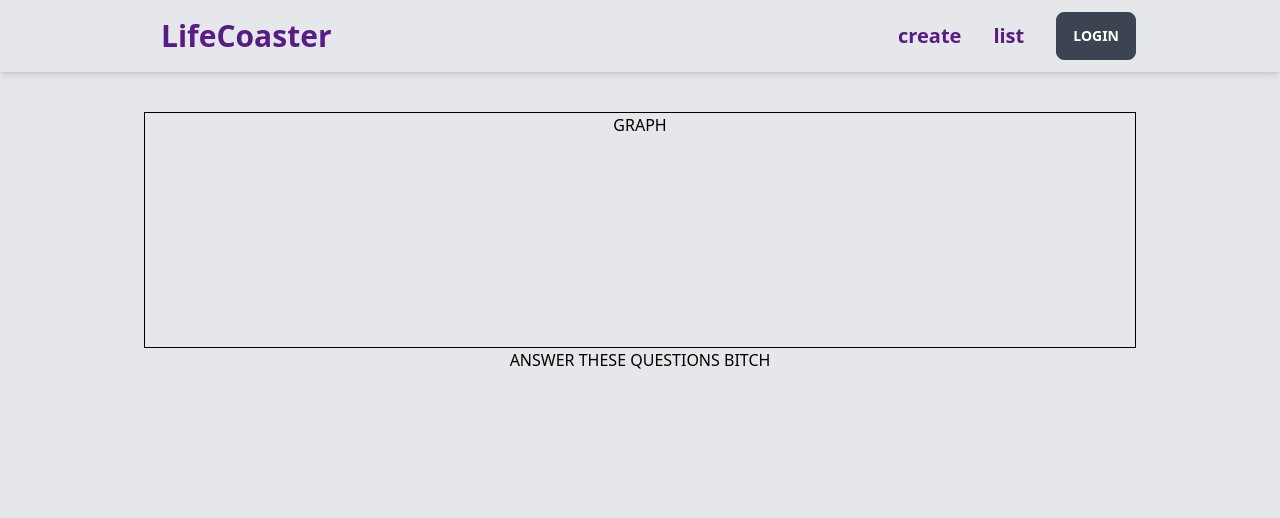
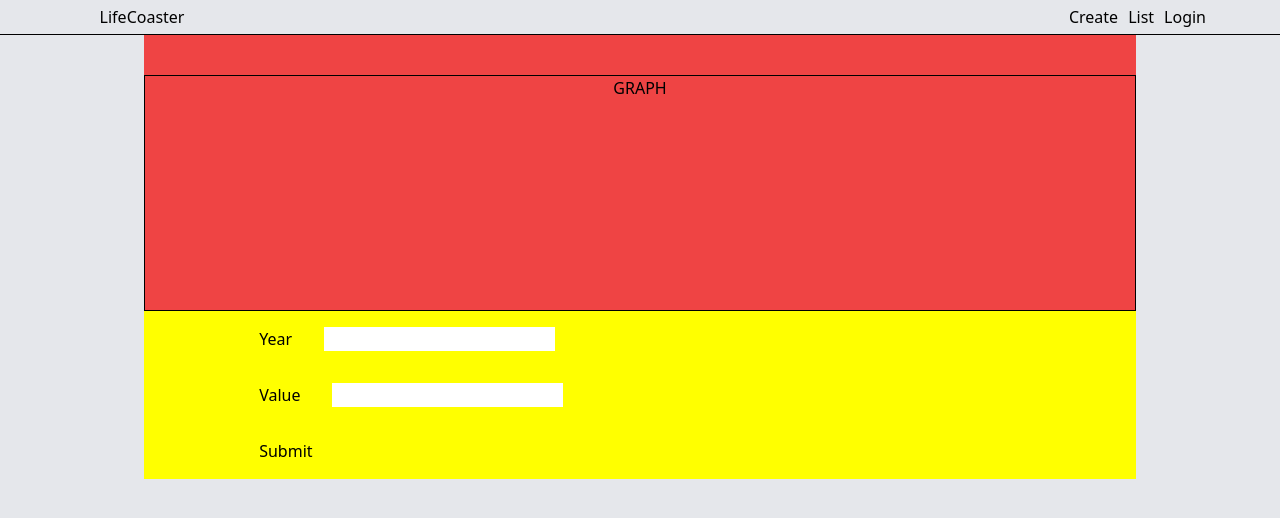
Before and after one commit to DKimGitHub/LifeCoaster, a Next.js app: page /create in a window 1280 px wide. Shown: the top 518 px of the page. Built offline with nearby package versions, Linux system fonts and the light colour scheme; no server answers.

Commit message:
Skeleton

```diff
--- a/app/create/page.tsx
+++ b/app/create/page.tsx
@@ -1,6 +1,27 @@
+import React from "react";
+import createStyles from "../../styles/create.module.css"
+
+/*function handleSubmit (event: React.SyntheticEvent<HTMLFormElement>) {
+	event.preventDefault();
+	const form = event.currentTarget;
+	const formElements = form.elements;
+}*/
+
 export default async function Page() {
-return <div className="flex flex-col items-center">
-    <div className="mt-10 w-full aspect-[21/5] border border-black text-center"> GRAPH </div>
-    <div> ANSWER THESE QUESTIONS BITCH </div>
-</div>;
+  return (
+    <div className="flex flex-col items-center bg-red-500">
+      <div className="mt-10 aspect-[21/5] w-full border border-black text-center">
+        GRAPH
+      </div>
+      <div className={createStyles.formContainer}>
+        <form>
+			  	<label className={createStyles.formLabel}>Year</label>
+					<input className={createStyles.formInput} type="text"/><br/>
+					<label className={createStyles.formLabel}>Value</label>
+					<input className={createStyles.formInput} type="text"/><br/>
+					<input className={createStyles.formInput} type="submit" value="Submit"/>
+        </form>
+      </div>
+    </div>
+  );
 }
--- a/components/AuthButtonHeader.tsx
+++ b/components/AuthButtonHeader.tsx
@@ -1,14 +1,16 @@
 "use client";
 
 import { signIn, signOut, useSession } from "next-auth/react";
+import headerStyles from "../styles/header.module.css";
+
 export default function AuthButtonHeader() {
   const { data: session } = useSession();
   return session ? (
-    <button className="btn" onClick={() => signOut()}>
+    <button className={headerStyles.link} onClick={() => signOut()}>
       logout
     </button>
   ) : (
-    <button className="btn" onClick={() => signIn()}>
+    <button className={headerStyles.link} onClick={() => signIn()}>
       Login
     </button>
   );
--- a/components/Header.tsx
+++ b/components/Header.tsx
@@ -1,10 +1,35 @@
 import Link from "next/link";
-import AuthButtonHeader from "./AuthButtonHeader"
+import AuthButtonHeader from "./AuthButtonHeader";
+import headerStyles from "../styles/header.module.css";
 
 export default function Header() {
-
   return (
-    <header className="navbar z-50 shadow-md py-3 pr-6 sm:px-8 md:px-16 lg:px-36">
+    <nav className={headerStyles.nav}>
+      <div className={headerStyles.logo}>
+        <Link href="/" className={headerStyles.link}>
+          LifeCoaster
+        </Link>
+      </div>
+      <ul className={headerStyles.linksList}>
+        <li>
+          <Link href="/create" className={headerStyles.link}>
+            Create
+          </Link>
+        </li>
+        <li>
+          <Link href="/list" className={headerStyles.link}>
+            List
+          </Link>
+        </li>
+        <li>
+          <AuthButtonHeader/>
+        </li>
+      </ul>
+    </nav>
+  );
+}
+{
+  /*<header className="navbar z-50 shadow-md py-3 pr-6 sm:px-8 md:px-16 lg:px-36">
       <div className="flex-1">
         <Link className="btn-ghost btn text-3xl normal-case text-purple-900 hover:text-black" href="/">LifeCoaster</Link>
       </div>
@@ -15,6 +40,5 @@ export default function Header() {
       </ul>
       <AuthButtonHeader/>
       </div>
-    </header>
-  );
+  </header>*/
 }
--- /dev/null
+++ b/styles/create.module.css
@@ -0,0 +1,13 @@
+.formContainer {
+  padding-left: 10%;
+  width: 100%;
+  background-color: yellow;
+}
+
+.formLabel {
+  margin: 1rem;
+}
+
+.formInput {
+  margin: 1rem;
+}
--- /dev/null
+++ b/styles/header.module.css
@@ -0,0 +1,22 @@
+.nav {
+  display: flex;
+  justify-content: space-between;
+  border-bottom: 1px solid black;
+
+}
+
+.logo {
+  margin-left: 7%;
+  padding: 5px;
+}
+
+.linksList {
+  margin-right: 5%;
+  display: flex;
+  padding: 5px;
+}
+
+.link {
+  display: block;
+  margin: 0 5px;
+}
```
